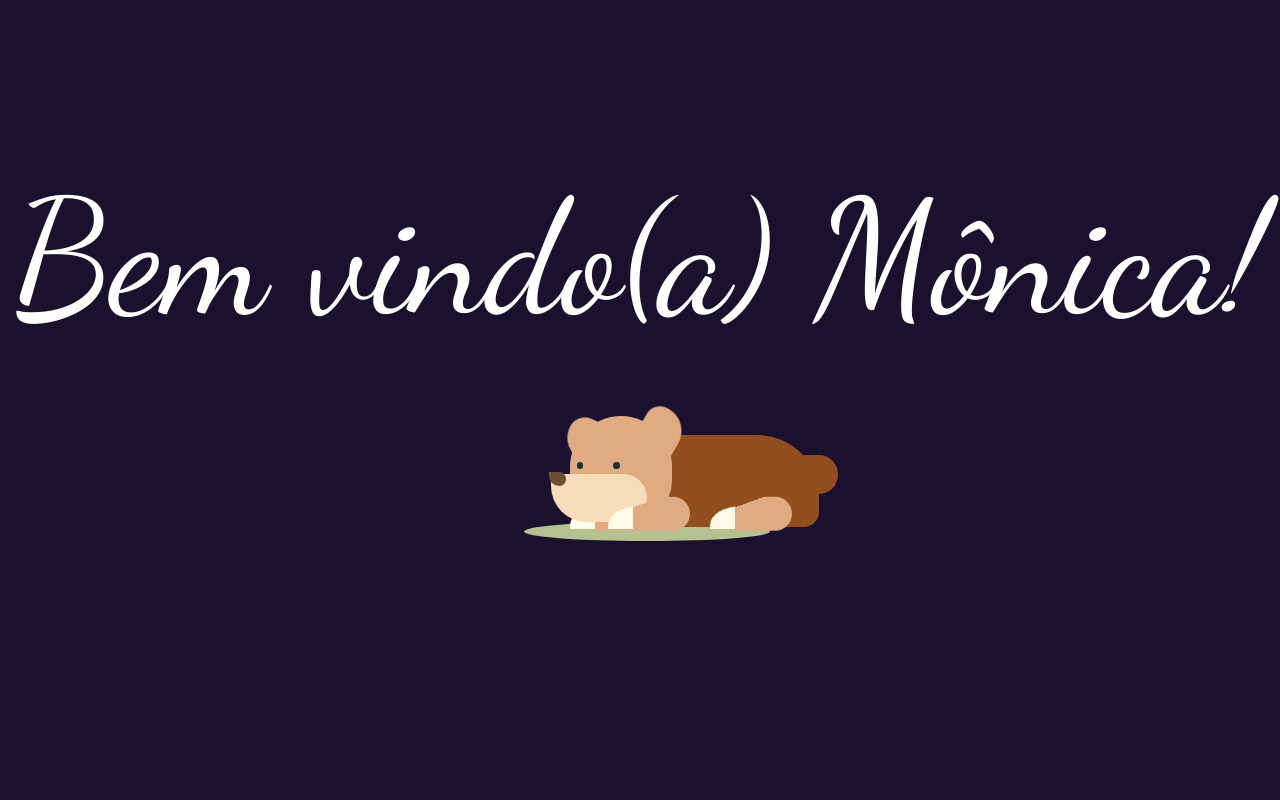
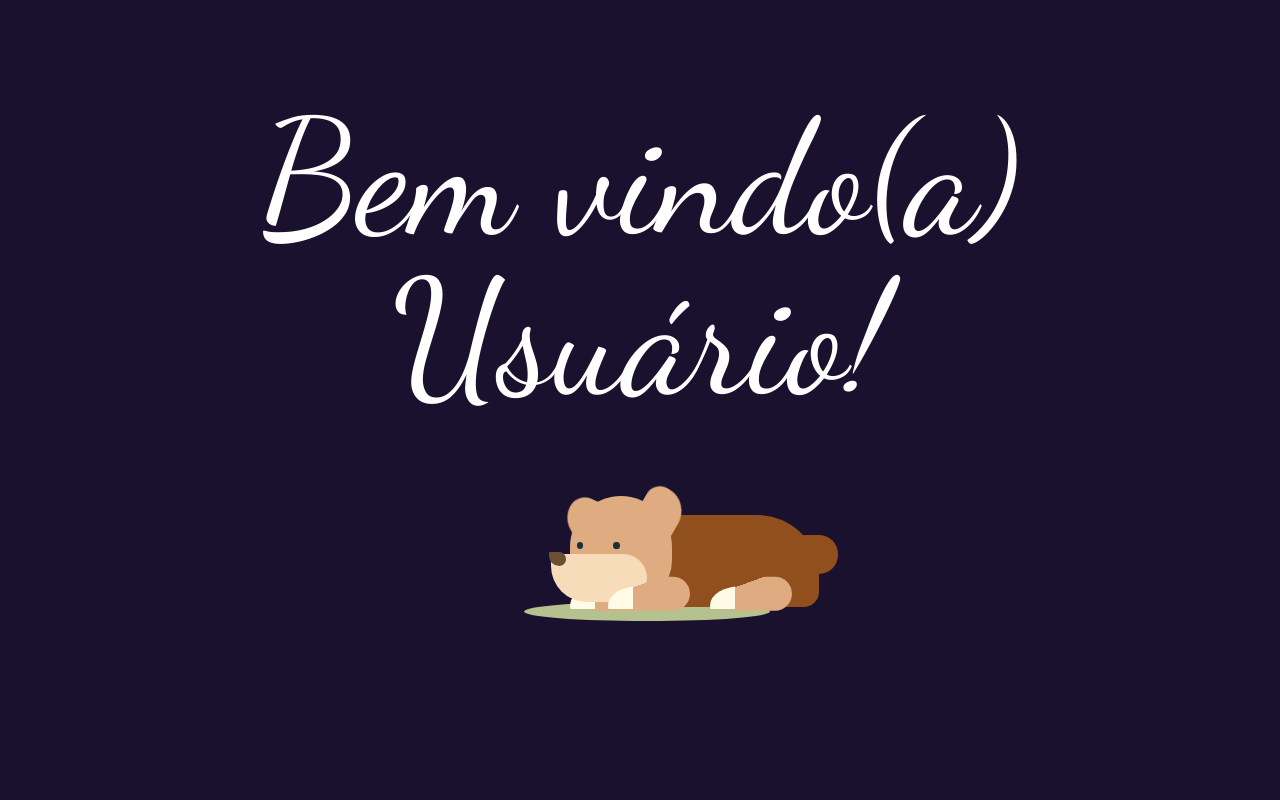
Before and after one commit to isaacmachado-dev/puppycarepet.com.br, a Next.js app in the folder front-end/: page /admin in a window 1280 px wide. Shown: the top 800 px of the page. Built offline with nearby package versions, Linux system fonts and the light colour scheme; no server answers; sample sign-in values are in the browser's storage.

Commit message:
Fix: Update detail on 'admin/page.tsx' file

```diff
--- a/front-end/src/app/admin/page.tsx
+++ b/front-end/src/app/admin/page.tsx
@@ -85,7 +85,7 @@ export default function AdminPage() {
     <div>
 
       <div className="text-white ">
-        <AdminHomeLoading loaded={true} funcionario="Mônica" />
+        <AdminHomeLoading loaded={true} funcionario={nomeUsuario || "Mônica"} />
       </div>
 
       <div className="relative flex min-h-screen bg-[#E3E3E3] text-black font-bold">
```
